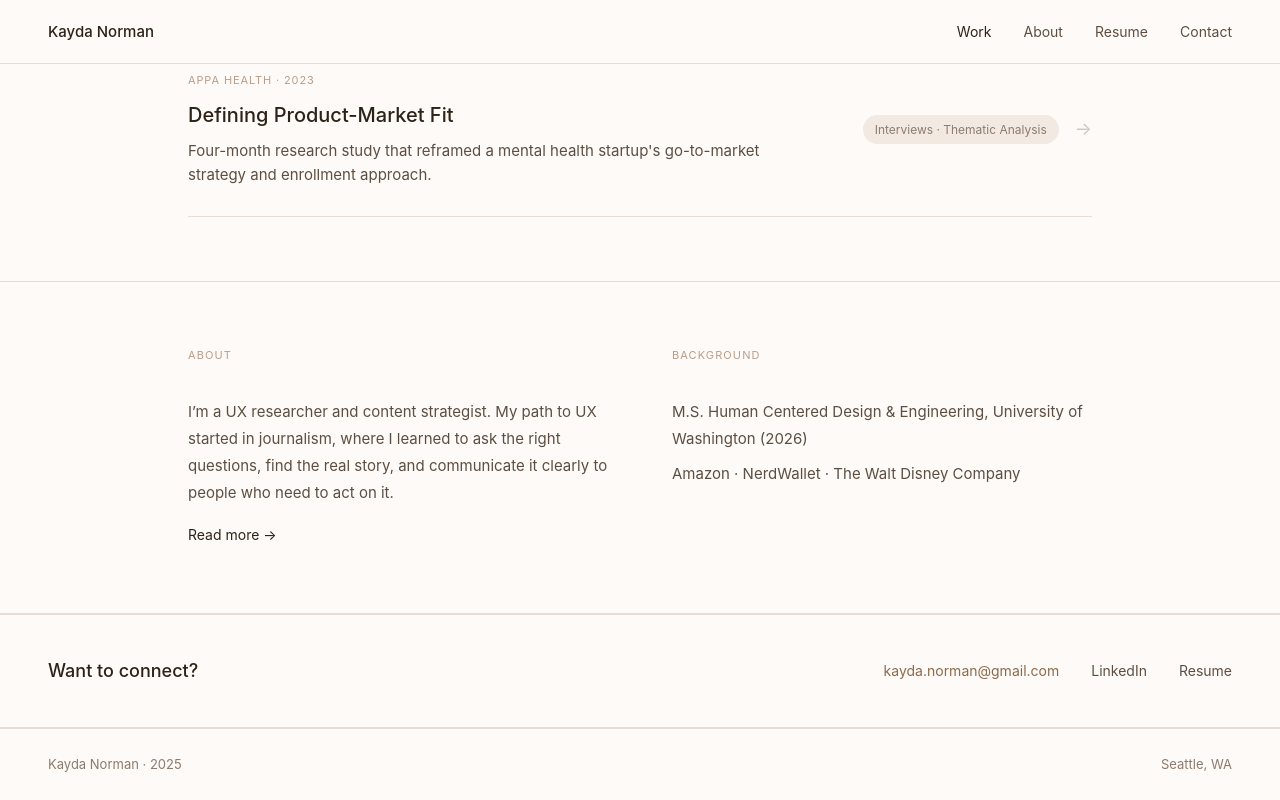
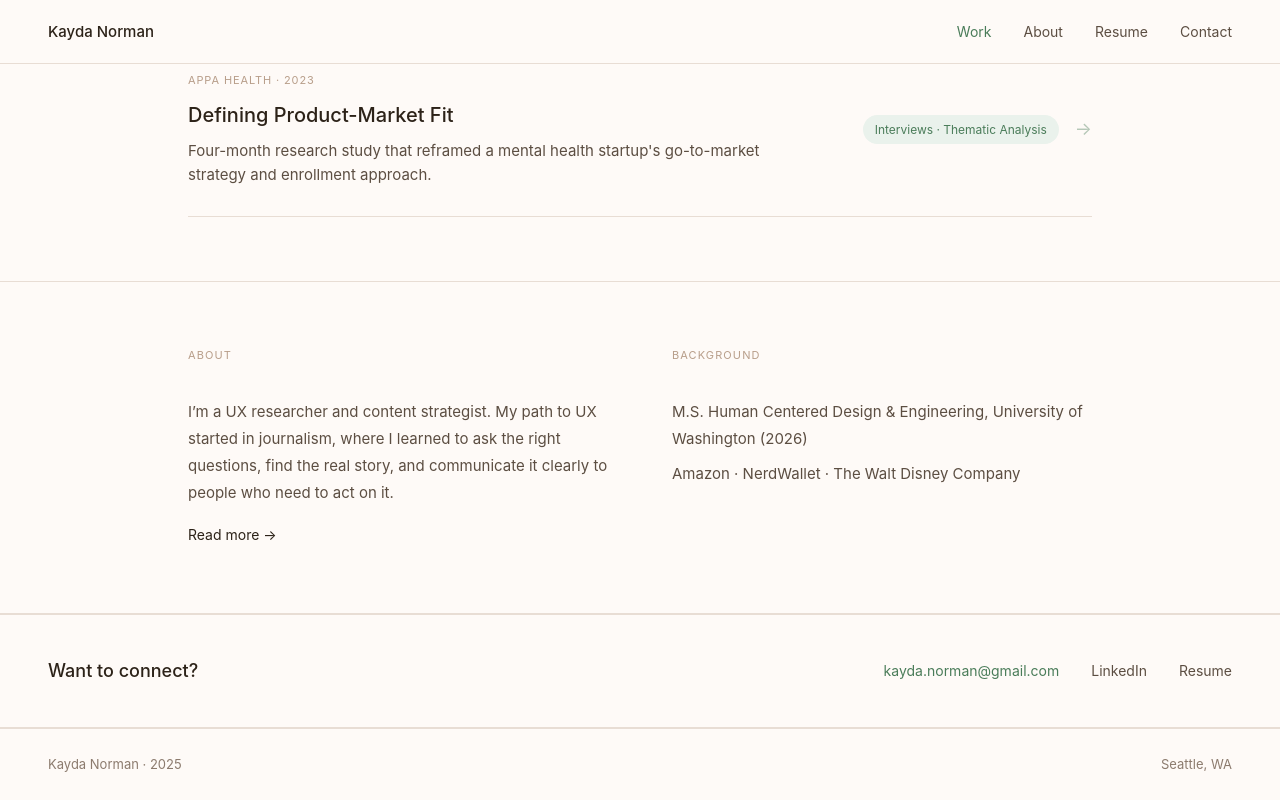
Before and after one commit to kn345/projects, a React (Vite) app: page / in a window 1280 px wide. In both pictures the pointer is over the link "kayda.norman@gmail.com". Shown: the part 892-1692 px from the top of the page. Built offline with nearby package versions, Linux system fonts and the light colour scheme.

Commit message:
Add sage green accent (#4A7C59) — hero label, pills, arrows, nav/link hover states

```diff
--- a/src/components/ContactStrip.module.css
+++ b/src/components/ContactStrip.module.css
@@ -26,7 +26,7 @@
 }
 
 .link:hover {
-  color: var(--hover-accent);
+  color: var(--sage);
 }
 
 @media (max-width: 768px) {
--- a/src/components/Nav.module.css
+++ b/src/components/Nav.module.css
@@ -19,7 +19,7 @@
 }
 
 .name:hover {
-  color: var(--hover-accent);
+  color: var(--sage);
 }
 
 .links {
@@ -36,7 +36,7 @@
 
 .link:hover,
 .active {
-  color: var(--text-primary);
+  color: var(--sage);
 }
 
 @media (max-width: 768px) {
--- a/src/global.css
+++ b/src/global.css
@@ -7,6 +7,8 @@
   --border: #E8DDD4;
   --card-bg: #F2EAE2;
   --hover-accent: #8C6A4A;
+  --sage: #4A7C59;
+  --sage-light: #EAF2EC;
   --radius: 8px;
 }
 
--- a/src/pages/CaseStudy.module.css
+++ b/src/pages/CaseStudy.module.css
@@ -20,7 +20,7 @@
 }
 
 .backLink:hover {
-  color: var(--hover-accent);
+  color: var(--sage);
 }
 
 .header {
@@ -268,7 +268,7 @@
 }
 
 .navLink:hover .navLinkTitle {
-  color: var(--hover-accent);
+  color: var(--sage);
 }
 
 .navLinkRight {
--- a/src/pages/Contact.module.css
+++ b/src/pages/Contact.module.css
@@ -46,5 +46,5 @@
 }
 
 .link:hover {
-  color: var(--hover-accent);
+  color: var(--sage);
 }
--- a/src/pages/Home.module.css
+++ b/src/pages/Home.module.css
@@ -21,7 +21,7 @@
   font-weight: 400;
   letter-spacing: 0.1em;
   text-transform: uppercase;
-  color: var(--accent);
+  color: var(--sage);
   margin-bottom: 20px;
 }
 
@@ -74,7 +74,7 @@
 }
 
 .row:hover .rowTitle {
-  color: var(--hover-accent);
+  color: var(--sage);
 }
 
 .row:hover .arrow {
@@ -118,8 +118,8 @@
 
 .pill {
   font-size: 12px;
-  color: var(--text-muted);
-  background: var(--card-bg);
+  color: var(--sage);
+  background: var(--sage-light);
   padding: 4px 12px;
   border-radius: 100px;
   white-space: nowrap;
@@ -127,7 +127,7 @@
 
 .arrow {
   font-size: 18px;
-  color: var(--text-muted);
+  color: var(--sage);
   opacity: 0.4;
   transition: opacity 0.15s;
 }
@@ -165,7 +165,7 @@
 }
 
 .readMore:hover {
-  color: var(--hover-accent);
+  color: var(--sage);
 }
 
 @media (max-width: 768px) {
```
